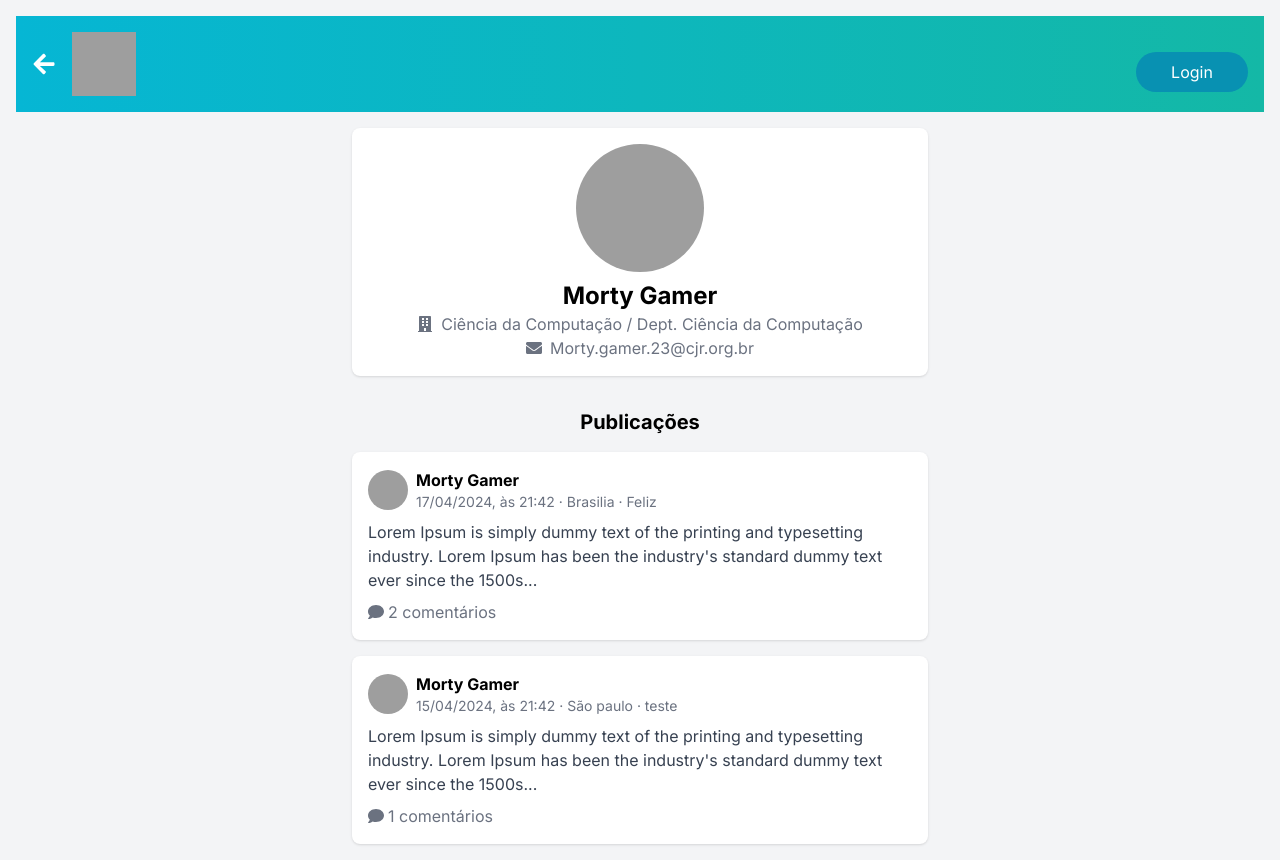
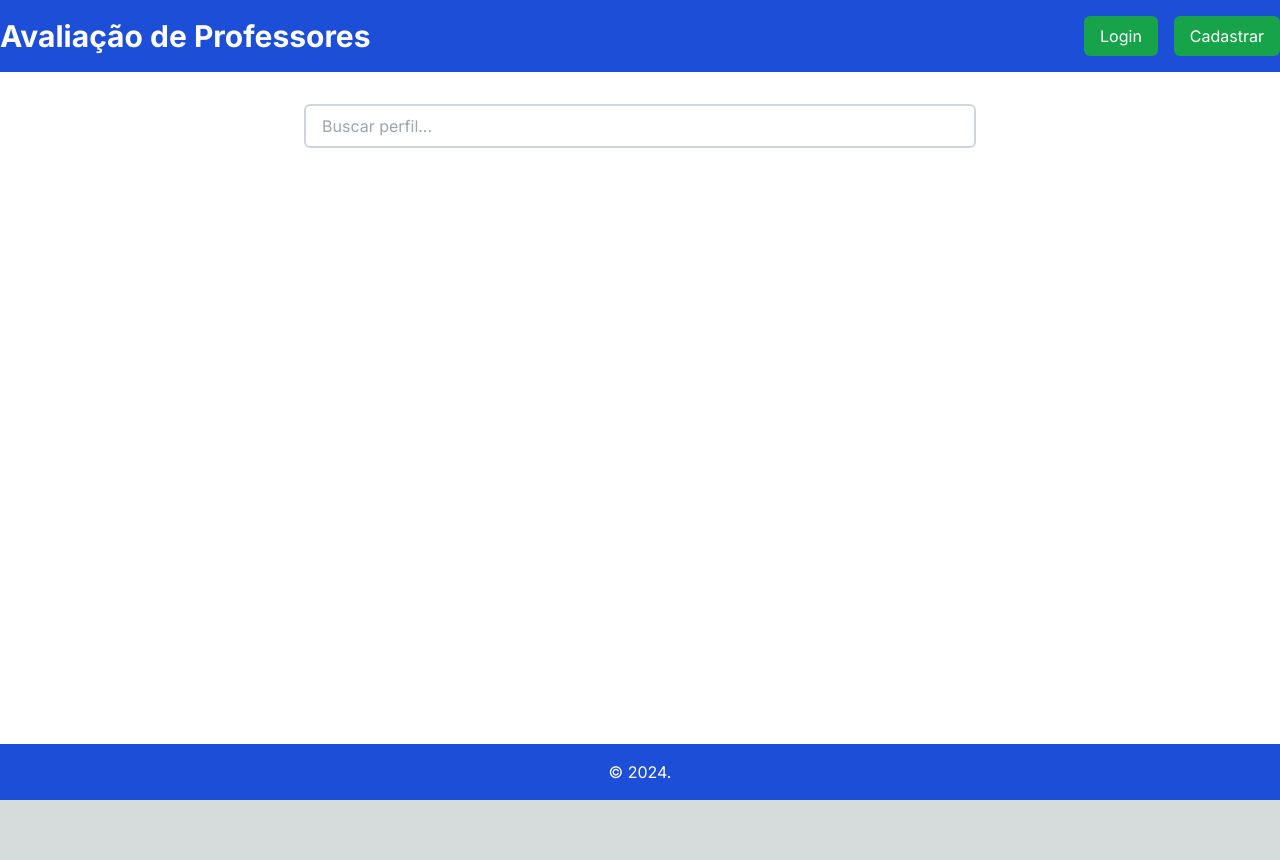
Before and after one commit to joviprata/cjr-front-end-project, a Next.js app: page / in a window 1280 px wide. After the commit the page ends 800 px from the top, so only its background shows below. Built offline with nearby package versions, Linux system fonts and the light colour scheme; grey boxes are pictures that could not be loaded.

Commit message:
rotas estaticas criadas

```diff
--- a/src/app/Cadastro.tsx
+++ b/src/app/Cadastro/page.tsx
@@ -20,7 +20,7 @@ const Cadastro: React.FC = () => {
   };
 
   const handleLoginClick = () => {
-    router.push('/login');
+    router.push('/Login');
   };
 
   return (
--- a/src/app/Login.tsx
+++ /dev/null
@@ -1,75 +0,0 @@
-import Image from "next/image";
-import { Inter } from "next/font/google";
-import { Formik, Form, Field } from "formik";
-import * as Yup from "yup";
-
-const inter = Inter({ subsets: ["latin"] })
-
-const LoginPage: React.FC = () => {
-  const validationSchema = Yup.object({
-    email: Yup.string().email("Invalid email address").required("Required"),
-    password: Yup.string().required("Required"),
-  });
-
-  const initialValues = { email: "", password: ""};
-
-  const handleSubmit = (values: any) => {
-    console.log(values);
-  }
-
-  return (
-    <div className="flex items-center justify-center min-h-screen bg-gray-100">
-      <div className="w-full bg-white shadow-md rounded-lg overflow-hidden">
-        <div className="flex h-full">
-          <div className="w-1/2 bg-gray-200">
-            <img className="w-full h-full" src="/public/imagens/login.png"/>
-          </div>
-          <div className="w-1/2 flex">
-            <div className="m-auto">
-              <h2 className="w-96 h-16 text-center text-black text-5x1 font-normal">Avaliação de Professores</h2>
-              <Formik initialValues={initialValues} validationSchema={validationSchema} onSubmit={handleSubmit}>
-                <Form className="flex flex-col">
-                  <div className="mb-4">
-                    <Field
-                      name = "email"
-                      type = "email"
-                      id = "email"
-                      placeholder = "Email"
-                      className = "mt-1 block w-full px-3 py-2 border border-gray-300 shadow-sm focus:ring-indigo"
-                    />
-                  </div>
-                  <div className="mb-4">
-                    <Field
-                      name = "password"
-                      type = "password"
-                      id = "password"
-                      placeholder = "Senha"
-                      className = "mt-1 block w-full px-3 py-2 border border-gray-300 shadow-sm focus:ring-indigo"
-                    />
-                  <div className="inline-flex px-3">
-                  <button
-                    type="submit"
-                    className = "w-full bg-emerald-200 text-blue-950 py-2 px-4 rounded md hover:bg-emerald-300 focus:outline-none focus:ring-2 focus:ring-indigo-500 focus:ring-opacity-50"
-                    >
-                    Entrar
-                  </button>
-                  <button
-                    type="button"
-                    className = "w-full bg-emerald-200 text-blue-950 py-2 px-4 rounded md hover:bg-emerald-300 focus:outline-none focus:ring-2 focus:ring-indigo-500 focus:ring-opacity-50"
-                    >
-                    Criar Conta
-                  </button>
-                  </div>
-                  </div>
-                </Form>
-              </Formik>
-
-            </div>
-          </div>
-        </div>
-      </div>
-    </div>
-  );
-}
-
-export default LoginPage;
--- /dev/null
+++ b/src/app/Login/page.tsx
@@ -0,0 +1,75 @@
+import Image from "next/image";
+import { Inter } from "next/font/google";
+import { Formik, Form, Field } from "formik";
+import * as Yup from "yup";
+
+const inter = Inter({ subsets: ["latin"] })
+
+const Login: React.FC = () => {
+  const validationSchema = Yup.object({
+    email: Yup.string().email("Invalid email address").required("Required"),
+    password: Yup.string().required("Required"),
+  });
+
+  const initialValues = { email: "", password: ""};
+
+  const handleSubmit = (values: any) => {
+    console.log(values);
+  }
+
+  return (
+    <div className="flex items-center justify-center min-h-screen bg-gray-100">
+      <div className="w-full bg-white shadow-md rounded-lg overflow-hidden">
+        <div className="flex h-full">
+          <div className="w-1/2 bg-gray-200">
+            <img className="w-full h-full" src="/public/imagens/login.png"/>
+          </div>
+          <div className="w-1/2 flex">
+            <div className="m-auto">
+              <h2 className="w-96 h-16 text-center text-black text-5x1 font-normal">Avaliação de Professores</h2>
+              <Formik initialValues={initialValues} validationSchema={validationSchema} onSubmit={handleSubmit}>
+                <Form className="flex flex-col">
+                  <div className="mb-4">
+                    <Field
+                      name = "email"
+                      type = "email"
+                      id = "email"
+                      placeholder = "Email"
+                      className = "mt-1 block w-full px-3 py-2 border border-gray-300 shadow-sm focus:ring-indigo"
+                    />
+                  </div>
+                  <div className="mb-4">
+                    <Field
+                      name = "password"
+                      type = "password"
+                      id = "password"
+                      placeholder = "Senha"
+                      className = "mt-1 block w-full px-3 py-2 border border-gray-300 shadow-sm focus:ring-indigo"
+                    />
+                  <div className="inline-flex px-3">
+                  <button
+                    type="submit"
+                    className = "w-full bg-emerald-200 text-blue-950 py-2 px-4 rounded md hover:bg-emerald-300 focus:outline-none focus:ring-2 focus:ring-indigo-500 focus:ring-opacity-50"
+                    >
+                    Entrar
+                  </button>
+                  <button
+                    type="button"
+                    className = "w-full bg-emerald-200 text-blue-950 py-2 px-4 rounded md hover:bg-emerald-300 focus:outline-none focus:ring-2 focus:ring-indigo-500 focus:ring-opacity-50"
+                    >
+                    Criar Conta
+                  </button>
+                  </div>
+                  </div>
+                </Form>
+              </Formik>
+
+            </div>
+          </div>
+        </div>
+      </div>
+    </div>
+  );
+}
+
+export default Login;
--- a/src/app/page.tsx
+++ b/src/app/page.tsx
@@ -1,12 +1,47 @@
-import Cadastro from "./Cadastro";
-import FeedDeslogado from "./FeedDeslogado";
-import FeedLogado from "./FeedLogado";
-import PerfilLogado from "./PerfilLogado";
-import PerfilDeslogado from "./PerfilDeslogado";
-import LoginPage from "./Login";
+"use client";
+import React from 'react';
+import Link from 'next/link';
+import 'react-responsive-carousel/lib/styles/carousel.min.css';
 
-export default function Home() {
+const Home: React.FC = () => {
   return (
-    <PerfilDeslogado />
+    <div className="min-h-screen bg-white flex flex-col items-center">
+
+      <header className="w-full bg-blue-700 text-white py-4">
+        <div className="container mx-auto flex justify-between items-center">
+          <h1 className="text-3xl font-bold">Avaliação de Professores</h1>
+          <div className="flex space-x-4">
+            <Link href="/Login" legacyBehavior>
+              <a className="px-4 py-2 bg-green-600 rounded-md">Login</a>
+            </Link>
+            <Link href="/Cadastro" legacyBehavior>
+              <a className="px-4 py-2 bg-green-600 rounded-md">Cadastrar</a>
+            </Link>
+          </div>
+        </div>
+      </header>
+
+
+
+
+      <div className="w-full mt-8 px-4">
+        <div className="container mx-auto flex justify-center">
+          <input
+            type="text"
+            placeholder="Buscar perfil..."
+            className="w-full max-w-2xl px-4 py-2 border-2 border-gray-300 rounded-md focus:outline-none focus:border-blue-700"
+          />
+        </div>
+      </div>
+
+
+      <footer className="w-full bg-blue-700 text-white py-4 mt-auto">
+        <div className="container mx-auto text-center">
+          <p>&copy; {new Date().getFullYear()}.</p>
+        </div>
+      </footer>
+    </div>
   );
-}
+};
+
+export default Home;
```
Also changed, not shown: package.json (+10 -4 lines), src/app/FeedDeslogado/page.tsx (renamed from src/app/FeedDeslogado.tsx), src/app/FeedLogado/page.tsx (renamed from src/app/FeedLogado.tsx), src/app/PerfilDeslogado/page.tsx (renamed from src/app/PerfilDeslogado.tsx), src/app/PerfilLogado/page.tsx (renamed from src/app/PerfilLogado.tsx), 1 other file (tests, documents, lock files or other folders).
